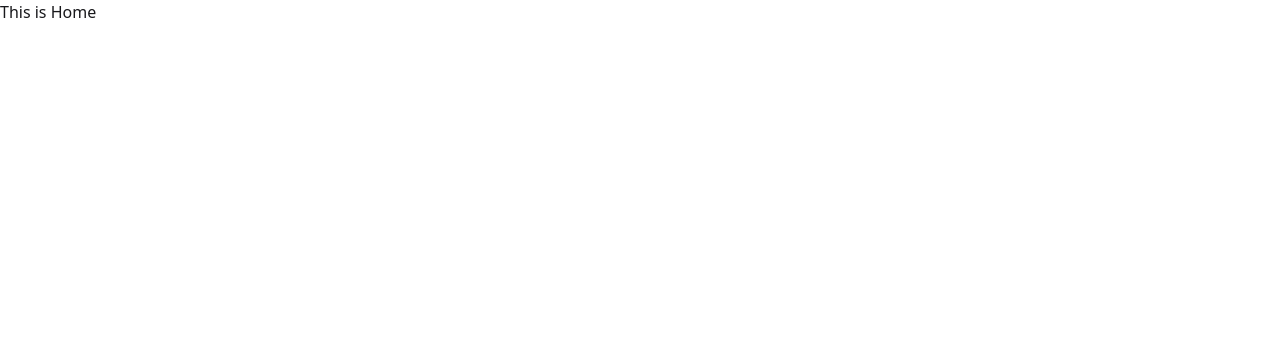
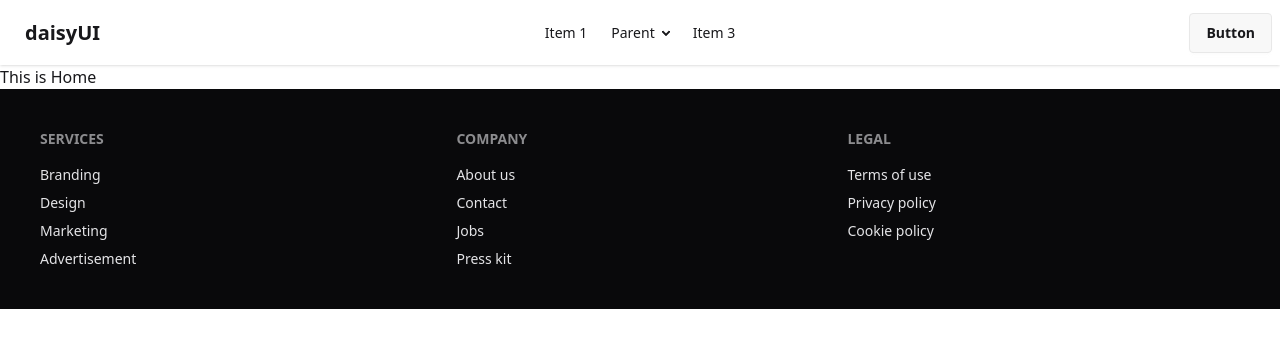
Before and after one commit to Shahariya-17/Blogger-app, a React (Vite) app: page / in a window 1280 px wide. Shown: the top 348 px of the page. Built offline with nearby package versions, Linux system fonts and the light colour scheme.

Commit message:
added footer

```diff
--- a/src/Pages/Shared/Footer/Footer.jsx
+++ b/src/Pages/Shared/Footer/Footer.jsx
@@ -0,0 +1,30 @@
+import React from "react";
+
+const Footer = () => {
+  return (
+    <footer className="footer sm:footer-horizontal bg-neutral text-neutral-content p-10">
+      <nav>
+        <h6 className="footer-title">Services</h6>
+        <a className="link link-hover">Branding</a>
+        <a className="link link-hover">Design</a>
+        <a className="link link-hover">Marketing</a>
+        <a className="link link-hover">Advertisement</a>
+      </nav>
+      <nav>
+        <h6 className="footer-title">Company</h6>
+        <a className="link link-hover">About us</a>
+        <a className="link link-hover">Contact</a>
+        <a className="link link-hover">Jobs</a>
+        <a className="link link-hover">Press kit</a>
+      </nav>
+      <nav>
+        <h6 className="footer-title">Legal</h6>
+        <a className="link link-hover">Terms of use</a>
+        <a className="link link-hover">Privacy policy</a>
+        <a className="link link-hover">Cookie policy</a>
+      </nav>
+    </footer>
+  );
+};
+
+export default Footer;
--- a/src/Pages/Shared/Navbar/Navbar.jsx
+++ b/src/Pages/Shared/Navbar/Navbar.jsx
@@ -1,11 +1,80 @@
-import React from 'react';
+import React from "react";
 
 const Navbar = () => {
-    return (
-        <div>
-
+  return (
+    <div className="navbar bg-base-100 shadow-sm">
+      <div className="navbar-start">
+        <div className="dropdown">
+          <div tabIndex={0} role="button" className="btn btn-ghost lg:hidden">
+            <svg
+              xmlns="http://www.w3.org/2000/svg"
+              className="h-5 w-5"
+              fill="none"
+              viewBox="0 0 24 24"
+              stroke="currentColor"
+            >
+              {" "}
+              <path
+                strokeLinecap="round"
+                strokeLinejoin="round"
+                strokeWidth="2"
+                d="M4 6h16M4 12h8m-8 6h16"
+              />{" "}
+            </svg>
+          </div>
+          <ul
+            tabIndex="-1"
+            className="menu menu-sm dropdown-content bg-base-100 rounded-box z-1 mt-3 w-52 p-2 shadow"
+          >
+            <li>
+              <a>Item 1</a>
+            </li>
+            <li>
+              <a>Parent</a>
+              <ul className="p-2">
+                <li>
+                  <a>Submenu 1</a>
+                </li>
+                <li>
+                  <a>Submenu 2</a>
+                </li>
+              </ul>
+            </li>
+            <li>
+              <a>Item 3</a>
+            </li>
+          </ul>
         </div>
-    );
+        <a className="btn btn-ghost text-xl">daisyUI</a>
+      </div>
+      <div className="navbar-center hidden lg:flex">
+        <ul className="menu menu-horizontal px-1">
+          <li>
+            <a>Item 1</a>
+          </li>
+          <li>
+            <details>
+              <summary>Parent</summary>
+              <ul className="p-2">
+                <li>
+                  <a>Submenu 1</a>
+                </li>
+                <li>
+                  <a>Submenu 2</a>
+                </li>
+              </ul>
+            </details>
+          </li>
+          <li>
+            <a>Item 3</a>
+          </li>
+        </ul>
+      </div>
+      <div className="navbar-end">
+        <a className="btn">Button</a>
+      </div>
+    </div>
+  );
 };
 
 export default Navbar;
--- a/src/layouts/RootLayout.jsx
+++ b/src/layouts/RootLayout.jsx
@@ -1,10 +1,14 @@
 import React from 'react';
 import { Outlet } from 'react-router';
+import Navbar from '../Pages/Shared/Navbar/Navbar';
+import Footer from '../Pages/Shared/Footer/Footer';
 
 const RootLayout = () => {
     return (
         <div>
+            <Navbar/>
             <Outlet></Outlet>
+            <Footer/>
         </div>
     );
 };
```
